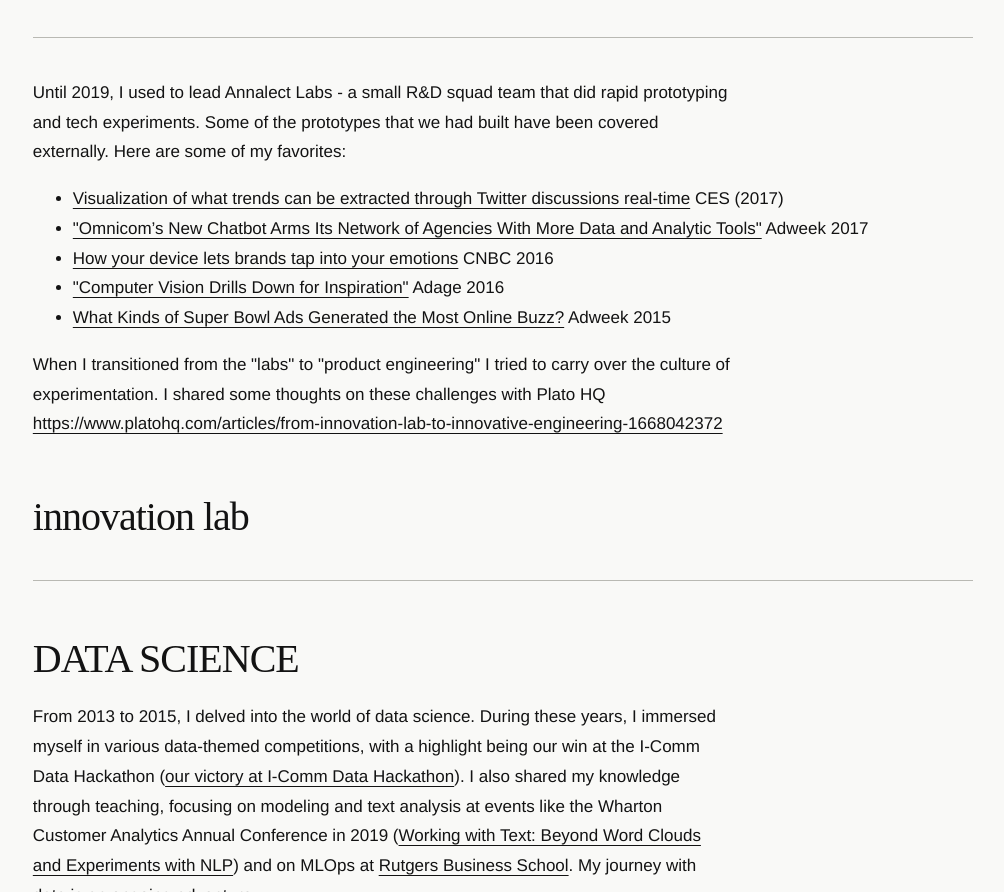
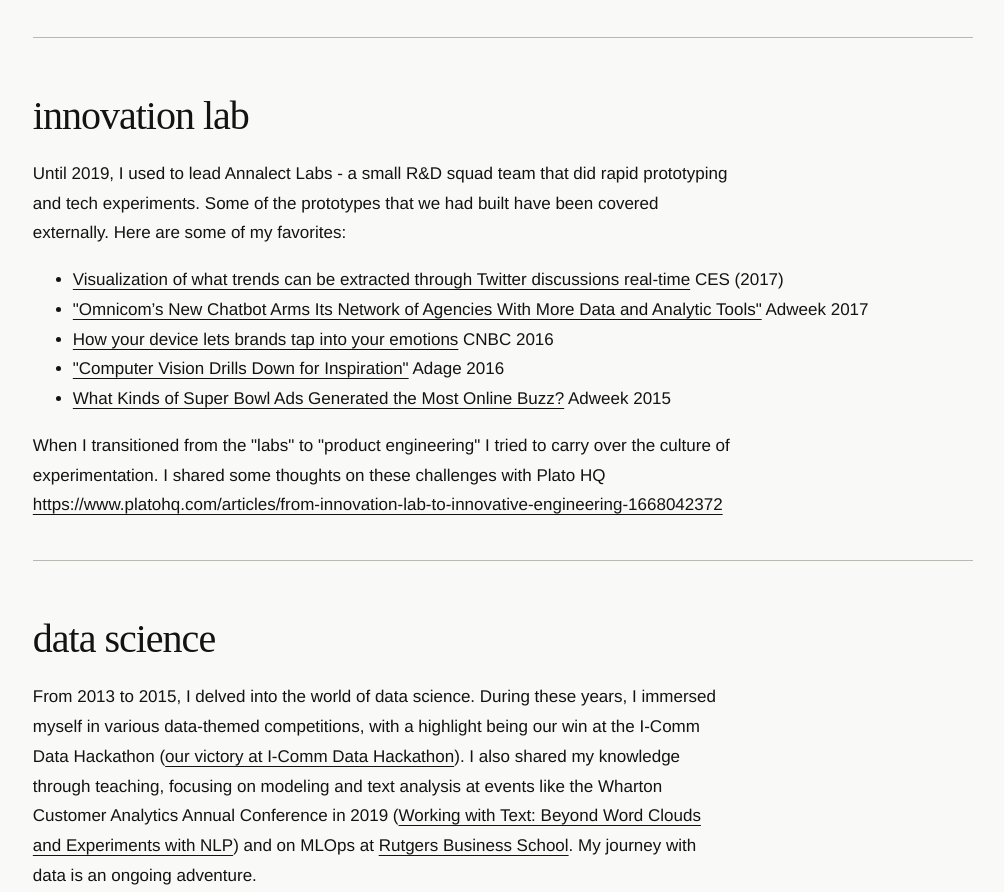
Before and after one commit to AnnaNican/annanican.github.io, a plain HTML site: page work-1/index.html in a window 1280 px wide. Shown: the part 1615-2507 px from the top of the page, without its empty margins (256-1260 px from the left). Drawn offline with Linux system fonts and the light colour scheme.

Commit message:
Fix Innovation Lab heading placement and Data Science casing

```diff
--- a/work-1/index.html
+++ b/work-1/index.html
@@ -11,6 +11,7 @@
 <h4>modularity</h4>
 <p>What is the holy grail of software development? In my opinion, it is modularity and componentization. Although modularization as a framework has been widely discussed and debated for the past 30 years, unfortunately, we, as practicing software developers in big enterprises, still do not have the discipline to implement it. The biggest problem with code is that it rots. As the software community trailblazer with inventions and improvements, what is “new &amp; innovative” today becomes “old &amp; outdated” tomorrow. I have posted on <a href="https://www.platohq.com/articles/introducing-modularity-and-creating-componentization-285442711">Plato</a> a more detailed take on how we tackled modular development at Annalect.</p>
 <hr />
+<h4>innovation lab</h4>
 <p>Until 2019, I used to lead Annalect Labs - a small R&amp;D squad team that did rapid prototyping and tech experiments. Some of the prototypes that we had built have been covered externally. Here are some of my favorites:</p>
 <ul>
 <li><a href="https://vimeo.com/200892475/a149c56415?insvid=165f280b2d3ca77b--1537371854890">Visualization of what trends can be extracted through Twitter discussions real-time</a> CES (2017)</li>
@@ -20,8 +21,7 @@
 <li><a href="https://www.adweek.com/digital/which-super-bowl-ads-generated-most-online-buzz-162731/">What Kinds of Super Bowl Ads Generated the Most Online Buzz?</a> Adweek 2015</li>
 </ul>
 <p>When I transitioned from the &quot;labs&quot; to &quot;product engineering&quot; I tried to carry over the culture of experimentation. I shared some thoughts on these challenges with Plato HQ <a href="https://www.platohq.com/articles/from-innovation-lab-to-innovative-engineering-1668042372">https://www.platohq.com/articles/from-innovation-lab-to-innovative-engineering-1668042372</a></p>
-<h4>innovation lab</h4>
 <hr />
-<h4>DATA SCIENCE</h4>
+<h4>data science</h4>
 <p>From 2013 to 2015, I delved into the world of data science. During these years, I immersed myself in various data-themed competitions, with a highlight being our win at the I-Comm Data Hackathon (<a href="http://www.mediapost.com/publications/article/250472/omnicoms-annalect-named-smart-data-agency-of-the.html">our victory at I-Comm Data Hackathon</a>). I also shared my knowledge through teaching, focusing on modeling and text analysis at events like the Wharton Customer Analytics Annual Conference in 2019 (<a href="https://www.kdnuggets.com/2019/04/wharton-customer-analytics-initiative-conference.html">Working with Text: Beyond Word Clouds and Experiments with NLP</a>) and on MLOps at <a href="https://www.business.rutgers.edu/faculty/anna-nicanorova">Rutgers Business School</a>. My journey with data is an ongoing adventure.</p>
 </article></main><footer class="bottom"><p class="micro">Anna Nicanorova</p><a class="feature" href="../index.html">Index <span aria-hidden="true">↗</span></a></footer></div></body></html>
```
Also changed, not shown: work/index.html (+2 -2 lines).
